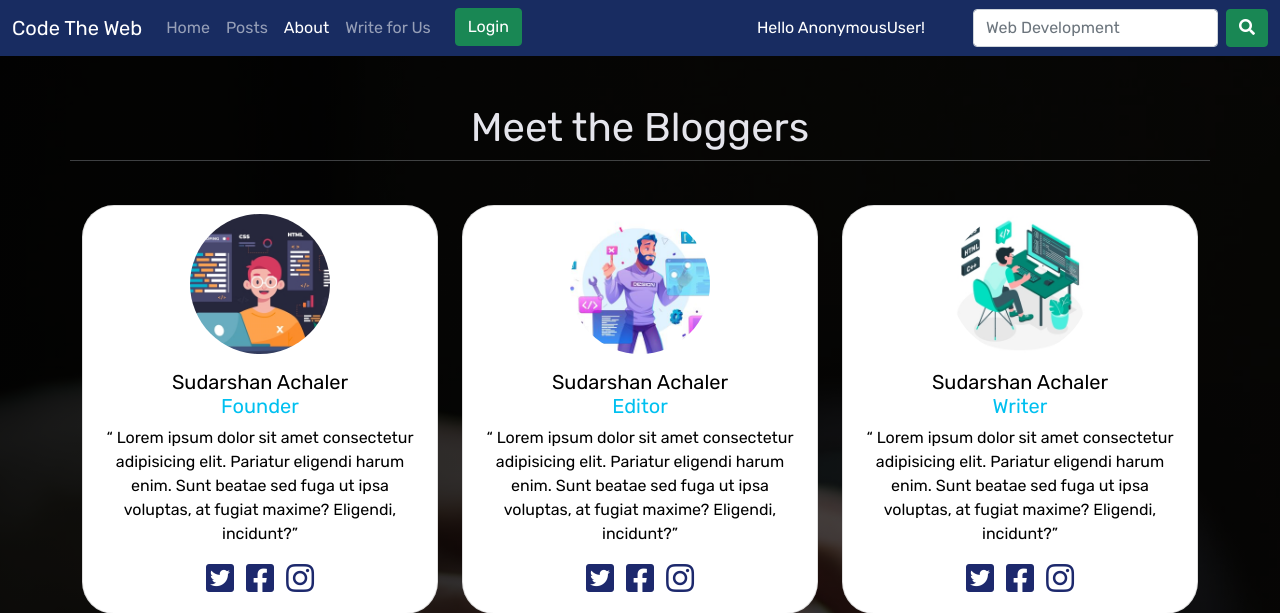
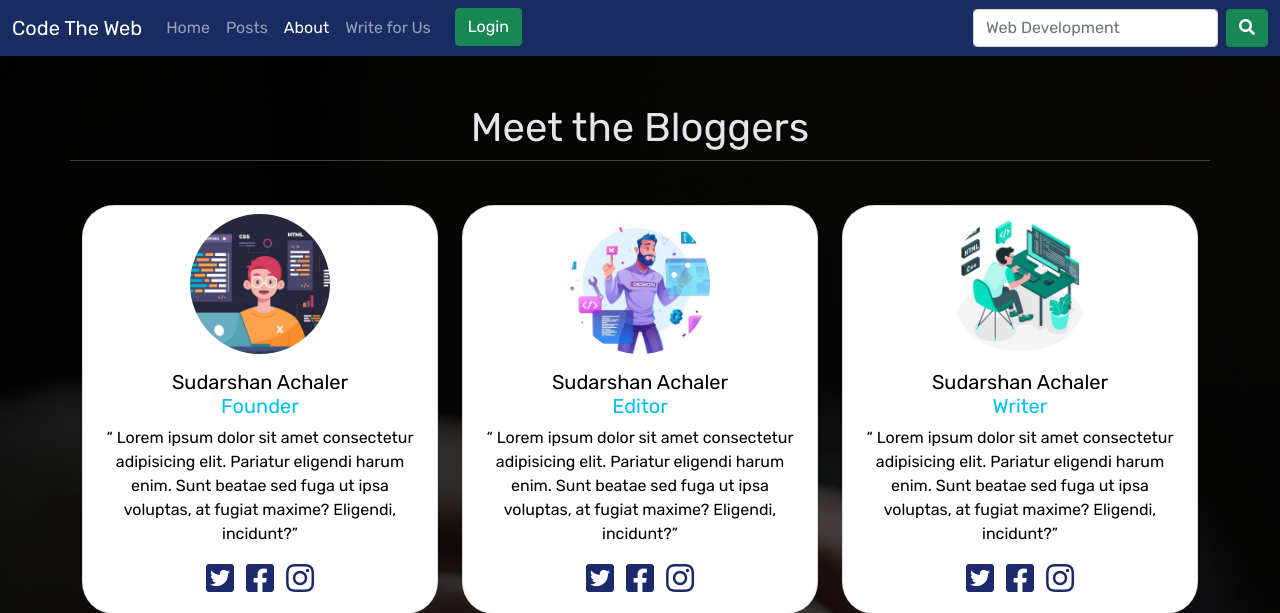
Before and after one commit to sudarshanAchaler/DjangoBlog, a Django app: page /about/ in a window 1280 px wide. Shown: the top 613 px of the page. Run offline with Django 3.2, Linux system fonts and the light colour scheme; some libraries are stand-ins or nearby versions.

Commit message:
bug fixes

```diff
--- a/BlogApp/templates/BlogApp/main.html
+++ b/BlogApp/templates/BlogApp/main.html
@@ -86,7 +86,7 @@
 
 
             </ul>
-            <div class="d-flex pe-md-5" style="color: white;">
+            <div class="d-flex pe-md-5" style="color: white;" id="helloMessage">
               Hello {{request.user}}!
             </div>
             <form class="d-flex" method="POST" action="/searchResults/">
@@ -172,6 +172,7 @@
 
       if(user=="AnonymousUser"){
         document.getElementById('Logout').classList.add('d-none')
+        document.getElementById('helloMessage').classList.add('d-none')
 
 
 
```
Also changed, not shown: db.sqlite3.
